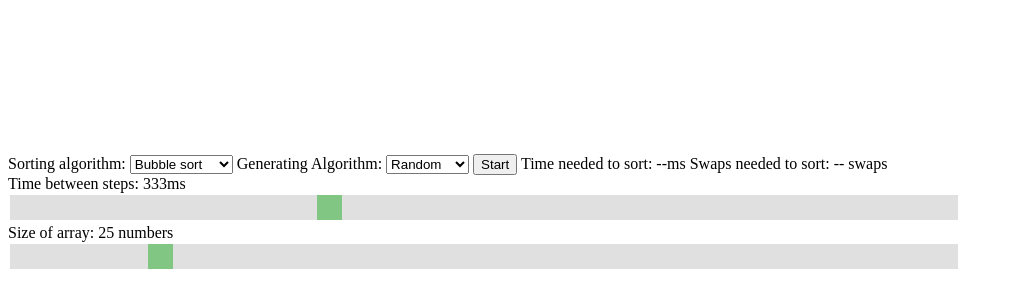
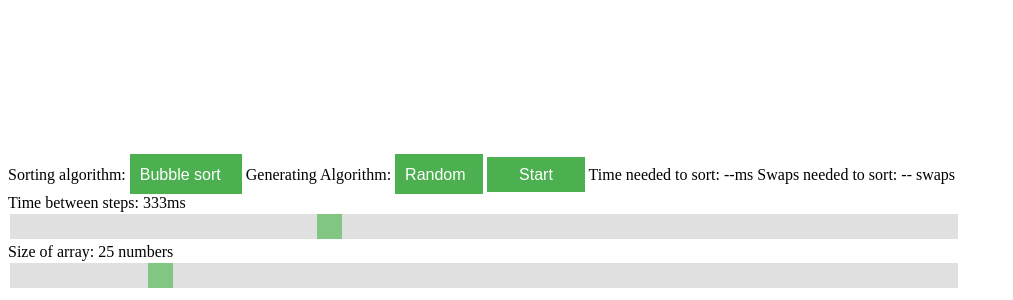
Before and after one commit to BrianBrandner/SortingInRust, a plain HTML site: page static/index.html in a window 1280 px wide. Shown: the part 676-976 px from the top of the page, without its empty margins (0-1013 px from the left). Drawn offline with Linux system fonts and the light colour scheme; a script that the page names is missing.

Commit message:
adding css

```diff
--- a/static/index.html
+++ b/static/index.html
@@ -23,7 +23,7 @@
     <canvas id="canvas" width="1850" height="800">
     </canvas>
     <script src="sorting_in_rust.js"></script>
-    <label><br>Sorting algorithm:
+    <label class="select-wrapper" ><br>Sorting algorithm:
         <select id = "sorting">
             <option value="bubble">Bubble sort</option>
             <option value="quick">Quick sort</option>
@@ -45,7 +45,7 @@
 <!--            <option value="etc" >etc.</option>-->
         </select>
     </label>
-    <button type="button" id="start" >Start</button>
+    <button class="button" type="button" id="start" >Start</button>
     Time needed to sort: <span id="elapsed_time">--</span>ms
     Swaps needed to sort: <span id="steps">--</span> swaps<br>
     <div class="slidecontainer"> Time between steps: <span id="slider_time_value">333</span>ms <br>
--- a/static/style.css
+++ b/static/style.css
@@ -1,3 +1,34 @@
+.button {
+    -moz-appearance: none;
+    -webkit-appearance: none;
+    background-color: #4CAF50;
+    border: none;
+    color: white;
+    padding: 8.5px 32px;
+    text-align: center;
+    text-decoration: none;
+    display: inline-block;
+    font-size: 16px;
+    cursor: pointer;
+}
+
+select {
+    -moz-appearance: none;
+    -webkit-appearance: none;
+    appearance: none;
+    border: none;
+    height: 40px;
+    background-color: #4CAF50;
+    padding-left: 10px;
+    padding-right: 5px;
+    color: #fff;
+    font-size: 16px;
+}
+
+select::-ms-expand {
+    display: none;
+}
+
 .slidecontainer {
     width: 100%; /* Width of the outside container */
 }
```
